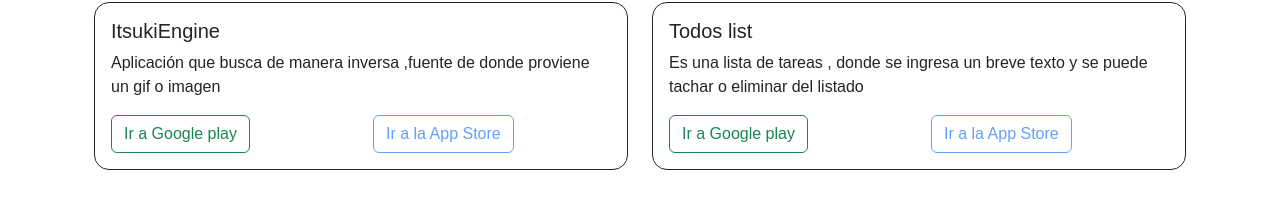
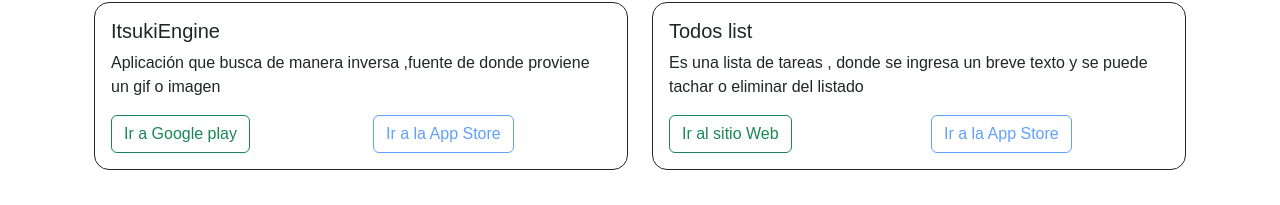
Before and after one commit to ShindouAstrea/My-personal-web-page, a React (Create React App) app: page /Apps in a window 1280 px wide. Shown: the part 452-657 px from the top of the page. Built offline with nearby package versions, Linux system fonts and the light colour scheme.

Commit message:
Update DevAppsCard.js

```diff
--- a/src/components/DevAppsCard.js
+++ b/src/components/DevAppsCard.js
@@ -15,9 +15,15 @@
                             <Card.Title>{item.name}</Card.Title>
                             <Card.Text>{item.description}</Card.Text>
                             <Row>
-                            <Col>
-                                <Button  disabled={item.disabled} href={item.link}variant="outline-success play-store">Ir a  Google play</Button>
-                            </Col>
+                                { item.id !=4 ?
+                                <Col>
+                                   <Button  disabled={item.disabled} href={item.link}variant="outline-success play-store">Ir a  Google play</Button>
+                                </Col>
+                                :
+                                <Col>
+                                    <Button disabled={item.disabled} href={item.link}variant="outline-success play-store">Ir al sitio Web</Button>
+                                </Col>
+                                }
                             <Col>
                                 <Button  disabled="true" variant="outline-primary">Ir a la App Store</Button>
                             </Col>
```
